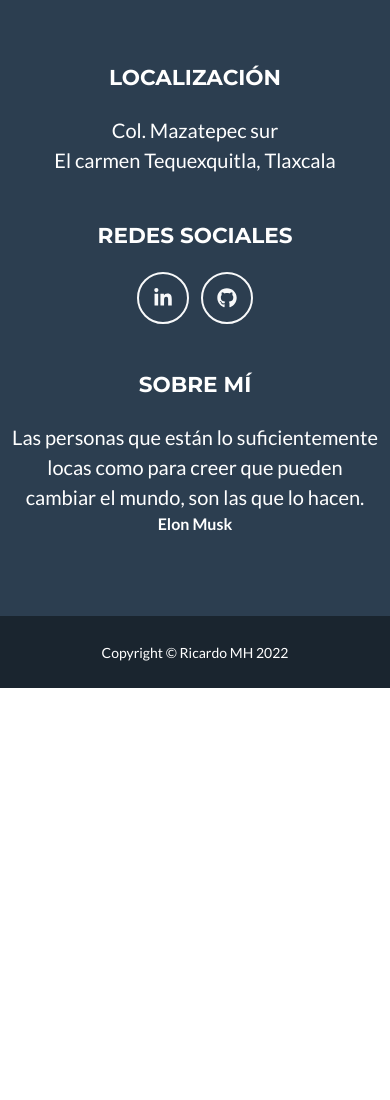
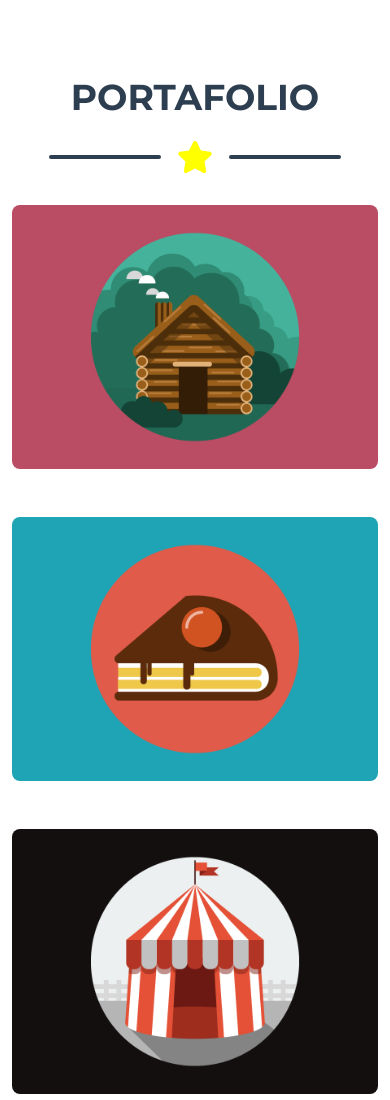
Before and after one commit to ricardomtnez/paginaPersonal, a plain HTML site: page index.html in a window 390 px wide. Shown: the part 3880-4980 px from the top of the page. Before the commit the page ends 4568 px from the top, so only its background shows below. Drawn offline with nearby package versions, Linux system fonts and the light colour scheme.

Commit message:
Update index.html
Agregué la sección de portafolio

```diff
--- a/index.html
+++ b/index.html
@@ -32,7 +32,7 @@
                         <li class="nav-item mx-0 mx-lg-1"><a class="nav-link py-3 px-0 px-lg-3 rounded" href="#contact">Datos Personales</a></li>
                          <li class="nav-item mx-0 mx-lg-1"><a class="nav-link py-3 px-0 px-lg-3 rounded" href="#habilidades">Habilidades</a></li>
                          <li class="nav-item mx-0 mx-lg-1"><a class="nav-link py-3 px-0 px-lg-3 rounded" href="#conocimientos">Conocimientos</a></li>
-                         <li class="nav-item mx-0 mx-lg-1"><a class="nav-link py-3 px-0 px-lg-3 rounded" href="#portfolio">Portfolio</a></li>
+                         <li class="nav-item mx-0 mx-lg-1"><a class="nav-link py-3 px-0 px-lg-3 rounded" href="#portfolio">Portafolio</a></li>
                     </ul>
                 </div>
             </div>
@@ -167,7 +167,49 @@
                 </div>
             </div>
         </section>
-
+        <!-- Portfolio Section-->
+        <section class="page-section portfolio" id="portfolio">
+            <div class="container">
+                <!-- Portfolio Section Heading-->
+                <h2 class="page-section-heading text-center text-uppercase text-secondary mb-0">Portafolio</h2>
+                <!-- Icon Divider-->
+                <div class="divider-custom">
+                    <div class="divider-custom-line"></div>
+                    <div class="divider-custom-icon"><i class="fas fa-star" style="color: yellow;"></i></div>
+                    <div class="divider-custom-line"></div>
+                </div>
+                <!-- Portfolio Grid Items-->
+                <div class="row justify-content-center">
+                    <!-- Portfolio Item 1-->
+                    <div class="col-md-6 col-lg-4 mb-5">
+                        <div class="portfolio-item mx-auto" data-bs-toggle="modal" data-bs-target="#portfolioModal1">
+                            <div class="portfolio-item-caption d-flex align-items-center justify-content-center h-100 w-100">
+                                <div class="portfolio-item-caption-content text-center text-white"><i class="fas fa-plus fa-3x"></i></div>
+                            </div>
+                            <img class="img-fluid" src="assets/img/portfolio/cabin.png" alt="..." />
+                        </div>
+                    </div>
+                    <!-- Portfolio Item 2-->
+                    <div class="col-md-6 col-lg-4 mb-5">
+                        <div class="portfolio-item mx-auto" data-bs-toggle="modal" data-bs-target="#portfolioModal2">
+                            <div class="portfolio-item-caption d-flex align-items-center justify-content-center h-100 w-100">
+                                <div class="portfolio-item-caption-content text-center text-white"><i class="fas fa-plus fa-3x"></i></div>
+                            </div>
+                            <img class="img-fluid" src="assets/img/portfolio/cake.png" alt="..." />
+                        </div>
+                    </div>
+                    <!-- Portfolio Item 3-->
+                    <div class="col-md-6 col-lg-4 mb-5">
+                        <div class="portfolio-item mx-auto" data-bs-toggle="modal" data-bs-target="#portfolioModal3">
+                            <div class="portfolio-item-caption d-flex align-items-center justify-content-center h-100 w-100">
+                                <div class="portfolio-item-caption-content text-center text-white"><i class="fas fa-plus fa-3x"></i></div>
+                            </div>
+                            <img class="img-fluid" src="assets/img/portfolio/circus.png" alt="..." />
+                        </div>
+                    </div>
+                </div>
+            </div>
+        </section>
         <!-- Footer-->
         <footer class="footer text-center">
             <div class="container">
```
